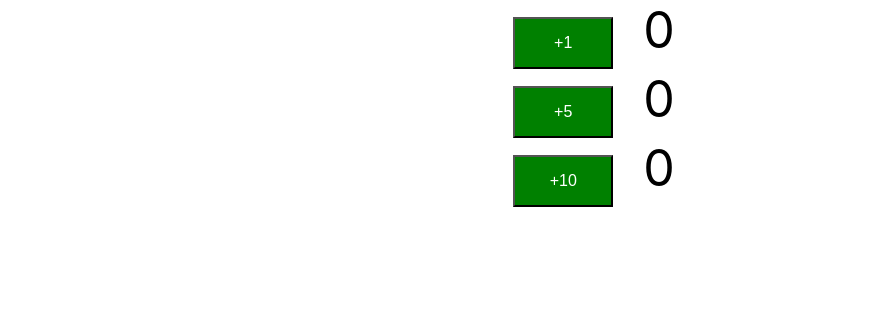
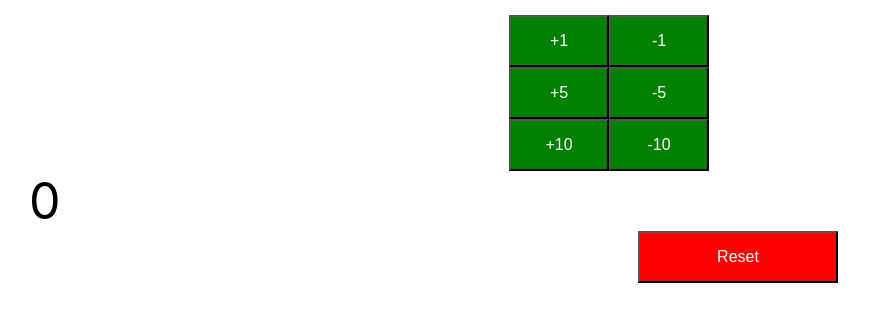
Before and after one commit to IzzatK/bootstrap-js-MERN-template, a React (Create React App) app: page / in a window 1280 px wide. Shown: the top 322 px of the page, without its empty margins (31-900 px from the left). Built offline with nearby package versions, Linux system fonts and the light colour scheme.

Commit message:
finish section 3

```diff
--- a/src/App.js
+++ b/src/App.js
@@ -9,15 +9,10 @@
 
 class App extends Component
 {
-  render()
-  {
-    return   (
-     <div classname="App">
-     <Counter by={1}/>
-     <Counter by={5}/>
-     <Counter by={10}/>
-     </div>
-             );
+  render(){
+    return(
+    <Counter/>
+          );
   }
 }
 
--- a/src/components/counter/Counter.css
+++ b/src/components/counter/Counter.css
@@ -1,3 +1,8 @@
+.reset{
+    background-color: red;
+    width:200px;
+    margin-left: 639px;
+}
 button
 {
 background-color:green;
@@ -12,3 +17,6 @@
     font-size:50px;
     padding:15px 30px;
 }
+body{
+    padding: 15px 30px;
+}
--- a/src/components/counter/Counter.jsx
+++ b/src/components/counter/Counter.jsx
@@ -1,39 +1,109 @@
 import React, {Component} from 'react'
 import './Counter.css'
+import PropTypes from 'prop-types'
 
- class Counter extends Component {
+class Counter extends Component{
+
+
+    increment  (by)  { //update state to counter++
+         // console.log('increment');
+        // this.state.counter++;
+       //console.log(`increment from parent - ${by}`)
+              this.setState((prevState)=>{
+
+                               return {counter: prevState.counter + by}
+                              //secondCounter: this.state.secondCounter +1
+         });
+  }
+  decrement  (by)  { //update state to counter++
+     // console.log('increment');
+   // this.state.counter++;
+    //console.log(`increment from parent - ${by}`)
+          this.setState((prevState)=>{
+
+                           return {counter: prevState.counter - by}
+                           //secondCounter: this.state.secondCounter +1
+    });
+ }
+resetcount(){
+    this.setState({counter: 0});
+        //secondCounter: this.state.secondCounter +1
+
+}
+
+    constructor(){
+        super();
+         this.state = {
+             counter : 0
+         }
+         this.increment = this.increment.bind(this);
+         this.decrement = this.decrement.bind(this);
+        this.resetcount = this.resetcount.bind(this);
+    }
+
+    render()
+  {
+    return   (
+     <div className="counter">
+     <CounterButton by ={1} incrementMethod={this.increment} decrementMethod={this.decrement}/>
+     <CounterButton by={5} incrementMethod={this.increment} decrementMethod={this.decrement}/>
+     <CounterButton by={10} incrementMethod={this.increment} decrementMethod={this.decrement}/>
+     <span className="count">{this.state.counter}</span>
+     <div><button className="reset" onClick={this.resetcount}>Reset</button></div>
+     </div>
+             );
+  }
+}
+
+
+ class CounterButton extends Component {
 
     //define the initial state in a constructor
     //state => counter
 
-    constructor(){
+   constructor(){
         super();
-        this.state = {
-            counter : 0,
-            secondCounter:100
-        }
-        this.increment = this.increment.bind(this);
+        // this.state = {
+        //     counter : 0
+        // }
+        // this.increment = this.increment.bind(this);
+        // this.decrement = this.decrement.bind(this);
     }
     render  ()  {   //can use the below const to style the counter inline, just set style = {style}>this.state.counter
                    //let || const style = {fontSize:"50px",  padding:"15px 30px"}  //can create an arrow function
-           return (
+
+                   return (
                     <div className="Counter">
 
-                    <button onClick={this.increment}>+{this.props.by}</button>
-                     <span className="count">{this.state.counter}</span>
-
+                    <button onClick={() => this.props.incrementMethod(this.props.by)}>+{this.props.by}</button>
+                    <button onClick={() =>this.props.decrementMethod(this.props.by)}>-{this.props.by}</button>
+                   {/* <span className="count">{this.state.counter}</span> */}
 
                      </div>
                    )
     }
-    increment  ()  { //update state to counter++
-       // console.log('increment');
-      // this.state.counter++;
-            this.setState({
-                             counter: this.state.counter + this.props.by,
-                             secondCounter: this.state.secondCounter +1
-       }
-       );
-}
+    // increment  ()
+    // { //update state to counter+
+    //    // console.log('increment');
+    //   // this.state.counter++;
+    //         this.setState({
+    //                          counter: this.state.counter + this.props.by
+    //                      });
+    //  this.props.incrementMethod(this.props.by);
+    // }
+    // decrement  ()
+    // {
+    //         this.setState({
+    //                          counter: this.state.counter - this.props.by
+    //                      });
+    //  this.props.decrementMethod(this.props.by);
+    // }
+ }
+ CounterButton.defaultProps = {
+     by : 1,
+ }
+
+ CounterButton.propTypes = {
+     by : PropTypes.number
  }
 export default Counter;
```
Also changed, not shown: 1 other file (tests, documents, lock files or other folders).
